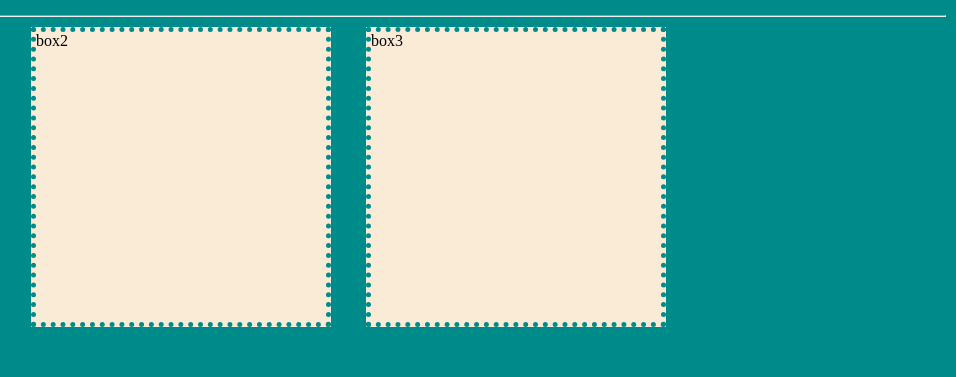
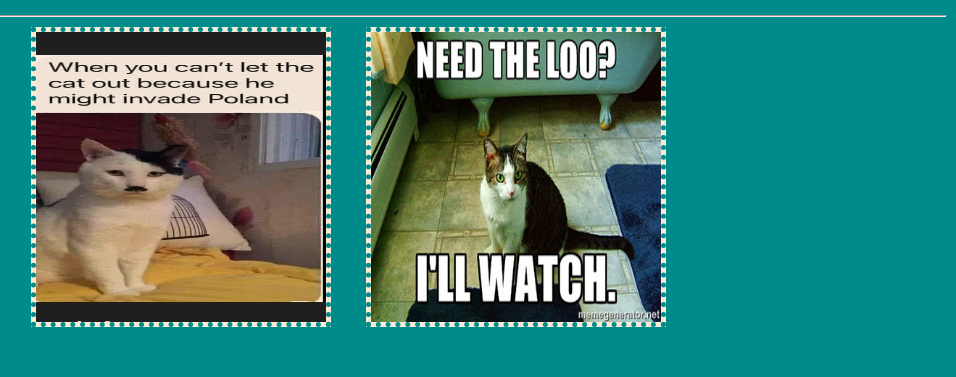
Before and after one commit to Saikuura/HTML---CSS, a plain HTML site: page index.html in a window 1280 px wide. Shown: the part 191-568 px from the top of the page, 324-1280 px from the left. Drawn offline with Linux system fonts and the light colour scheme.

Commit message:
cat changes

```diff
--- a/index.html
+++ b/index.html
@@ -22,8 +22,8 @@
       <hr />
       <section class="cat-memes">
       <div class="box box1"><img class=''mitt-bilde'' src="https://i0.wp.com/warandpeas.com/wp-content/uploads/2022/08/war-and-peas-cat-meme.jpg?ssl=1"></div>
-      <div class="box box2">box2</div>
-      <div class="box box3">box3</div>
+      <div class="box box2"><img class="mitt-bilde" src="kittler.jpeg"></div>
+      <div class="box box3"><img class="mitt-bilde" src="creepycat.jpg"></div>
     </section>
     </main>
     <footer>footer</footer>
```
Also changed, not shown: creepycat.jpg (added), kittler.jpeg (added).
